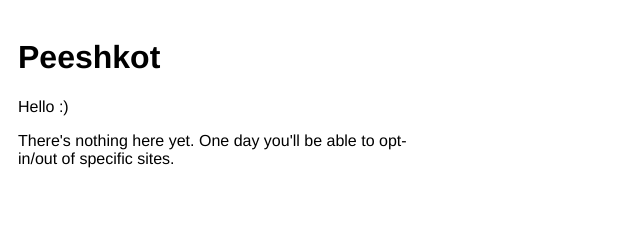
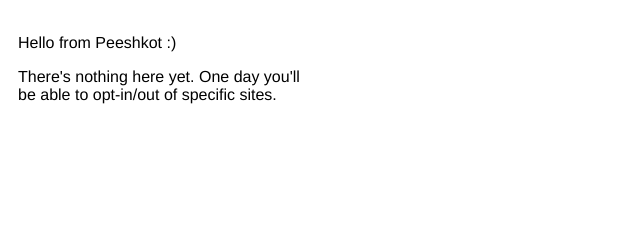
Before and after one commit to Swizec/Peeshkot, a browser extension: page src/page_action/page_action.html in a window 1280 px wide. Shown: the whole page, without its empty margins (0-640 px from the left). Drawn offline with Linux system fonts and the light colour scheme.

Commit message:
can't get page action javascript to work

```diff
--- a/src/inject/inject.js
+++ b/src/inject/inject.js
@@ -2,7 +2,7 @@
     var readyStateCheckInterval = setInterval(function() {
         if (document.readyState === "complete") {
             clearInterval(readyStateCheckInterval);
-            findNotices(handleNotices);
+            //findNotices(handleNotices);
         }
     }, 10);
 });
--- a/src/page_action/page_action.html
+++ b/src/page_action/page_action.html
@@ -2,23 +2,19 @@
 <style type="text/css">
 	#mainPopup {
 		padding: 10px;
-		height: 200px;
-		width: 400px;
+		height: 100px;
+		width: 300px;
 		font-family: Helvetica, Ubuntu, Arial, sans-serif;
 	}
 	h1 {
 		font-size: 2em;
 	}
 </style>
-
 <div id="mainPopup">
-<h1>Peeshkot <img src="" /></h1>
-<p>Hello :)</p>
+<p>Hello from Peeshkot :)</p>
 <p>There's nothing here yet. One day you'll be able to opt-in/out of
 specific sites.</p>
 </div>
 
-<script>
-  console.log(chrome.extension.getURL("icons/peeshkot128.png"));
-  $("h1 img").attr("src", chrome.extension.getURL("icons/peeshkot128.png");
-</script>
+
+<script src="page_action.js"></script>
--- /dev/null
+++ b/src/page_action/page_action.js
@@ -0,0 +1,3 @@
+$(function () {
+    console.log("HELLO THEY ARE");
+})();
```
Also changed, not shown: manifest.json, src/bg/background.js (line endings or trailing spaces).
